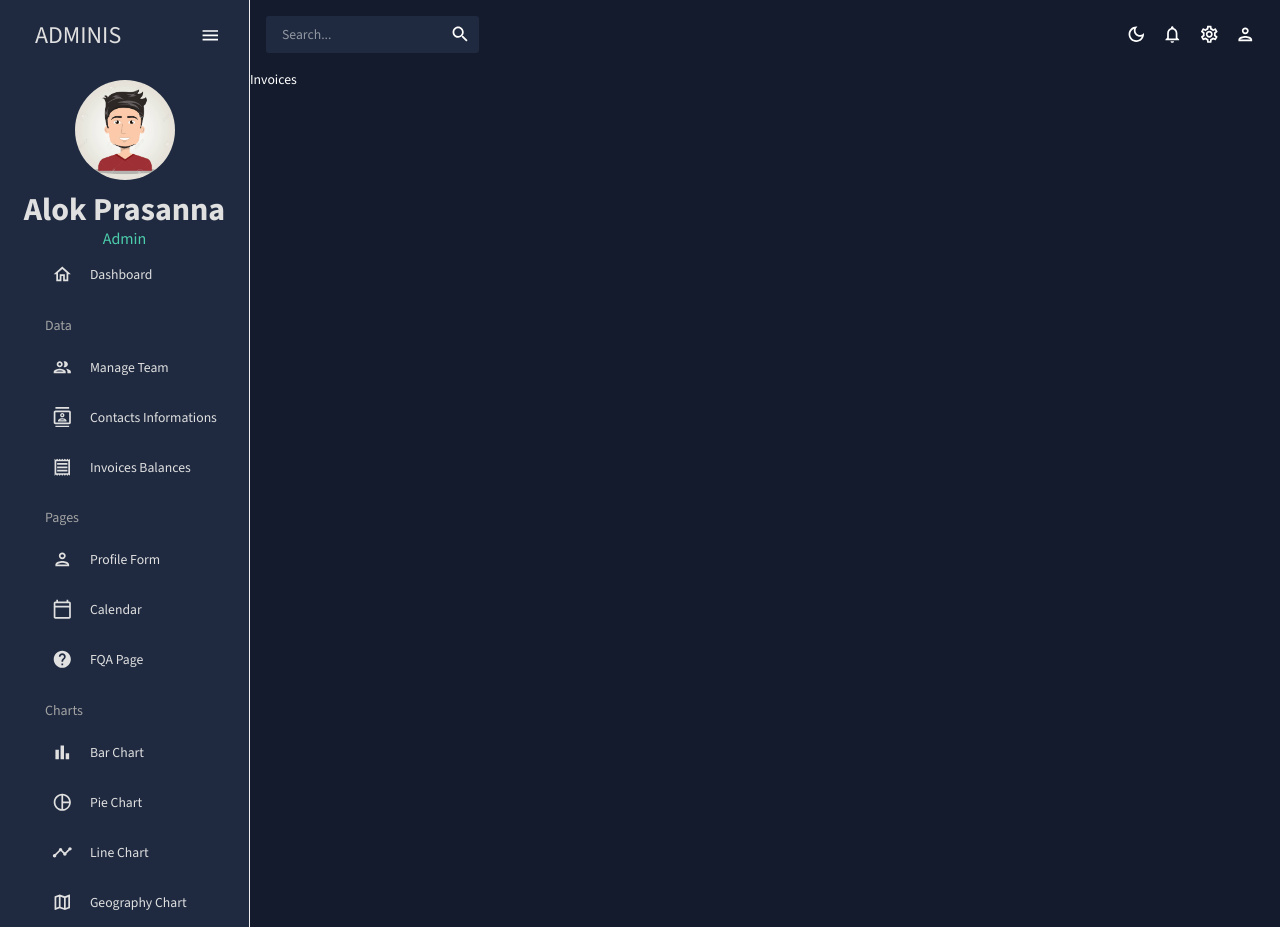
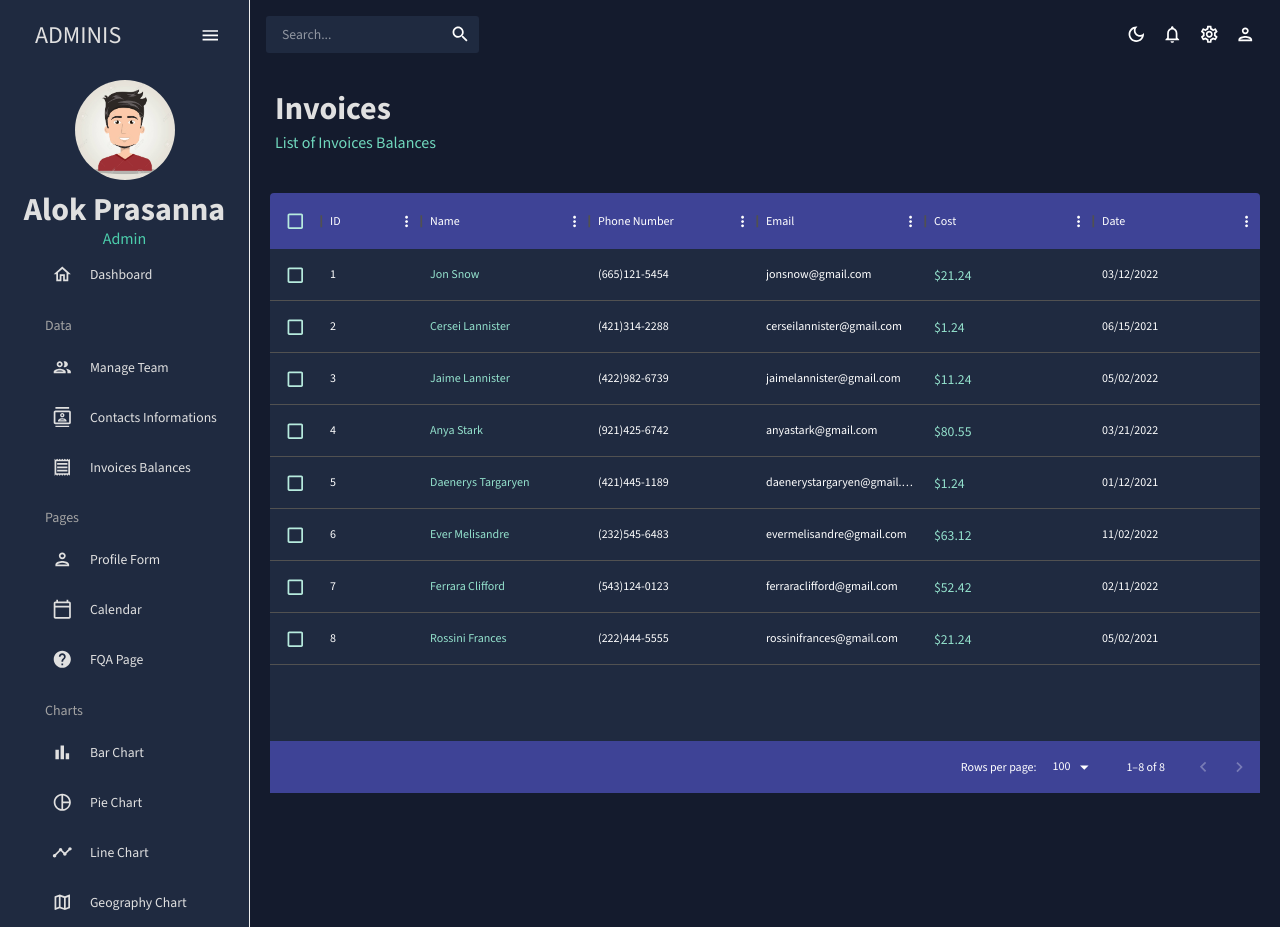
Before and after one commit to AlokPrasanna/fully-functional-dashboard-part1, a React (Vite) app: page /invoices in a window 1280 px wide. Built offline with nearby package versions, Linux system fonts and the light colour scheme.

Commit message:
Modified Invoices Page

```diff
--- a/src/pages/Invoices/Invoices.jsx
+++ b/src/pages/Invoices/Invoices.jsx
@@ -1,8 +1,86 @@
+import { Box , useTheme , Typography } from "@mui/material";
+import {Header} from "../../components/molecules";
+import {mockDataInvoices} from "../../data";
+import { token } from "../../theme";
+import { DataGrid} from "@mui/x-data-grid";
+
 const Invoices = () => {
+    const theme = useTheme();
+    const colors = token(theme.palette.mode);
+
+    const columns = [
+        { field:"id" , headerName : "ID"},
+        {
+            field: "name",
+            headerName:"Name",
+            flex:1,
+            cellClassName: "name-column--cell"
+        },
+        {
+            field: "phone",
+            headerName: "Phone Number",
+            flex: 1,
+        },
+        {
+            field: "email",
+            headerName: "Email",
+            flex: 1,
+        },
+        {
+            field: "cost",
+            headerName: "Cost",
+            flex: 1,
+            renderCell: (params) => (
+                <Typography color={colors.greenAccent[300]}>
+                    ${params.row.cost}
+                </Typography>
+            )
+        },
+        {
+            field: "date",
+            headerName: "Date",
+            flex: 1,
+        }
+    ];
     return (
-        <div>
-            Invoices
-        </div>
+        <Box m="20px">
+            <Header title="Invoices" subtitle="List of Invoices Balances" />
+            <Box
+            m="40px 0 0 0"
+            height="75vh"
+            sx={{
+              "& .MuiDataGrid-root": {
+                border: "none",
+              },
+              "& .MuiDataGrid-cell": {
+                borderBottom: "none",
+              },
+              "& .name-column--cell": {
+                color: colors.greenAccent[300],
+              },
+              "& .MuiDataGrid-columnHeaders": {
+                backgroundColor: colors.blueAccent[700],
+                borderBottom: "none",
+              },
+              "& .MuiDataGrid-virtualScroller": {
+                backgroundColor: colors.primary[400],
+              },
+              "& .MuiDataGrid-footerContainer": {
+                borderTop: "none",
+                backgroundColor: colors.blueAccent[700],
+              },
+              "& .MuiCheckbox-root": {
+                color: `${colors.greenAccent[200]} !important`,
+              }
+            }}
+            >
+                <DataGrid
+                    checkboxSelection
+                    rows={mockDataInvoices}
+                    columns={columns}
+                />
+            </Box>
+        </Box>
     )
 }
 
```
